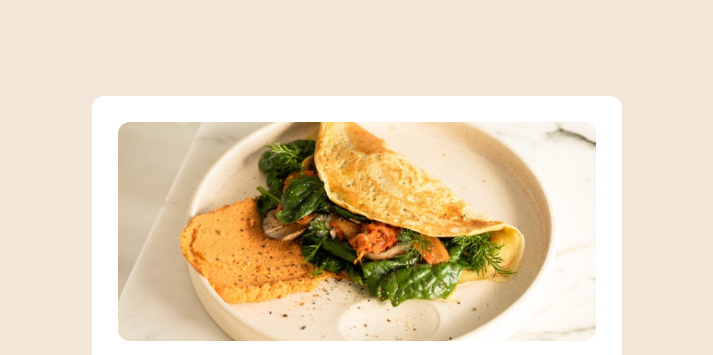
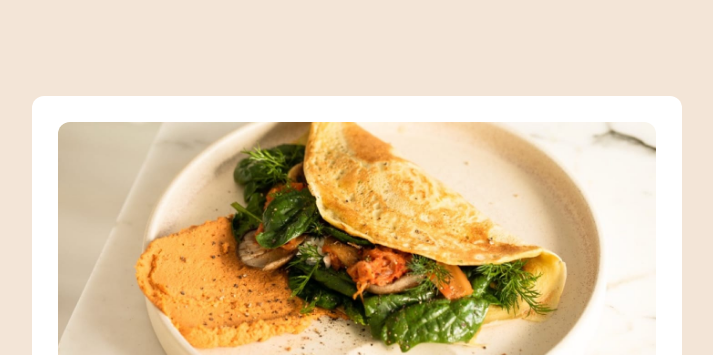
Before and after one commit to bsd-rgb/Recipe-Page, a plain HTML site: page index.html in a window 1280 px wide. Shown: the top 355 px of the page, without its empty margins (283-996 px from the left). Drawn offline with Linux system fonts and the light colour scheme.

Commit message:
Updated container size

```diff
--- a/style.css
+++ b/style.css
@@ -91,7 +91,7 @@ li::marker {
 }
 
 .recipe-container {
-  max-width: 53rem;
+  max-width: 65rem;
   background-color: #fff;
   margin: 0 auto;
   border-radius: 12px;
```
